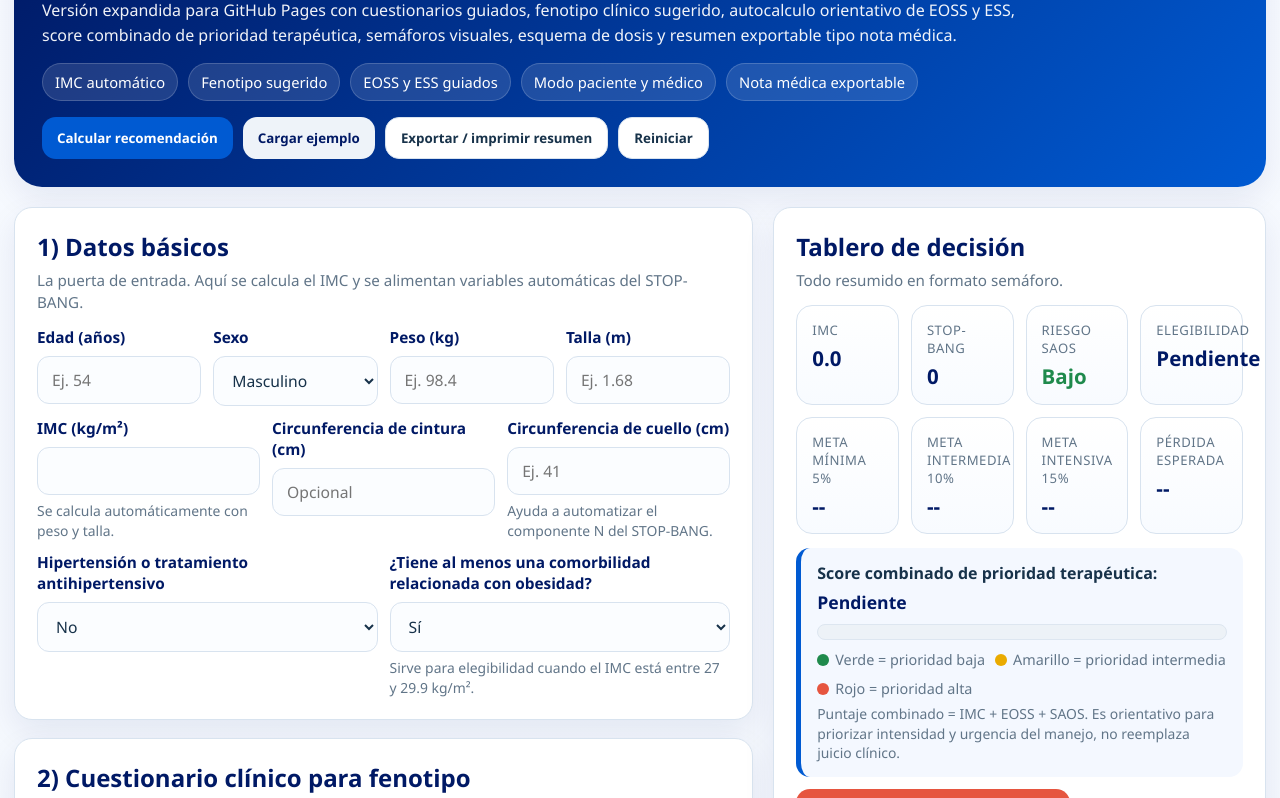
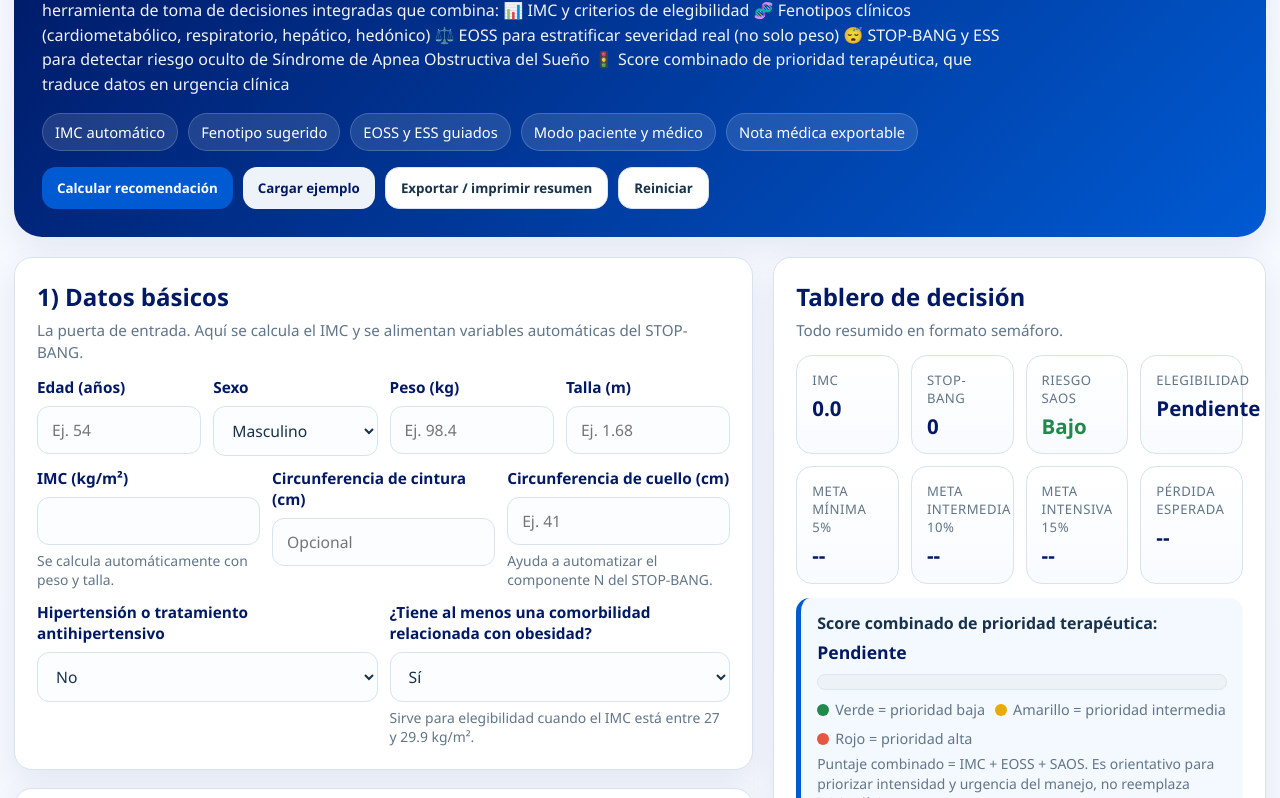
Before and after one commit to drespinozaperalta/AlgoritmoDiagnosticoObesidad-ALDO-, a plain HTML site: page index.html in a window 1280 px wide. Shown: the part 101-899 px from the top of the page. Drawn offline with Linux system fonts and the light colour scheme.

Commit message:
Update index.html
titulo

```diff
--- a/index.html
+++ b/index.html
@@ -93,7 +93,13 @@
   <div class="container">
     <section class="hero">
       <h1>Algoritmo PRO de farmacoterapia para obesidad</h1>
-      <p>Versión expandida para GitHub Pages con cuestionarios guiados, fenotipo clínico sugerido, autocalculo orientativo de EOSS y ESS, score combinado de prioridad terapéutica, semáforos visuales, esquema de dosis y resumen exportable tipo nota médica.</p>
+      <p>herramienta de toma de decisiones integradas que combina:
+
+📊 IMC y criterios de elegibilidad
+🧬 Fenotipos clínicos (cardiometabólico, respiratorio, hepático, hedónico)
+⚖️ EOSS para estratificar severidad real (no solo peso)
+😴 STOP-BANG y ESS para detectar riesgo oculto de Síndrome de Apnea Obstructiva del Sueño
+🚦 Score combinado de prioridad terapéutica, que traduce datos en urgencia clínica</p>
       <div class="badge-row">
         <span class="badge">IMC automático</span>
         <span class="badge">Fenotipo sugerido</span>
```
